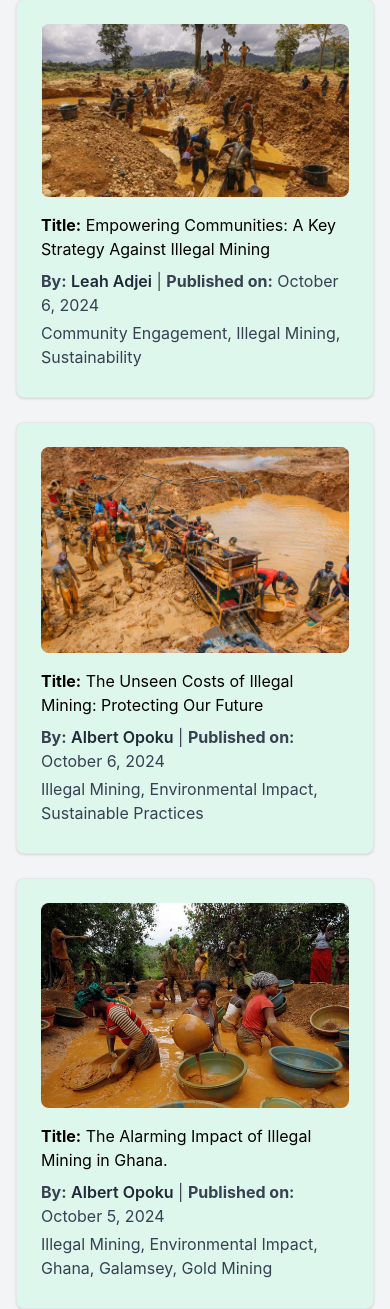
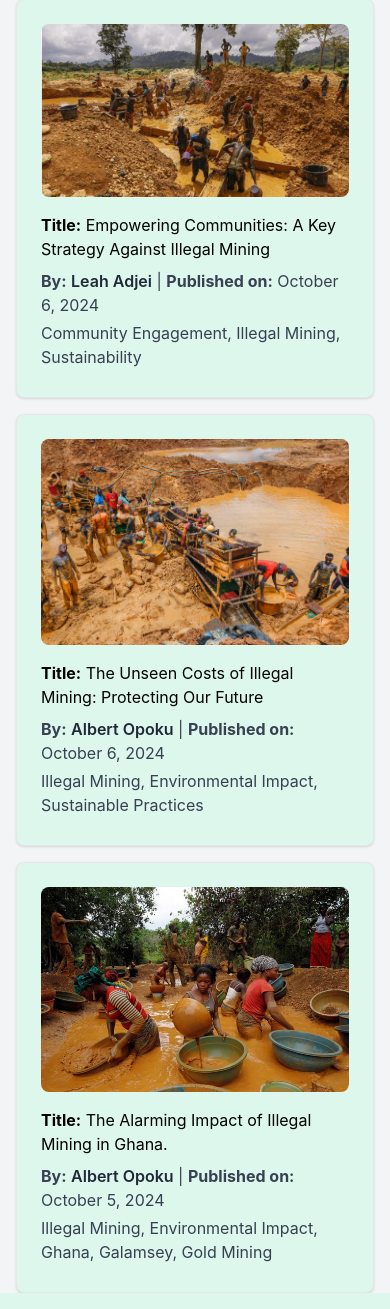
Before and after one commit to oRocket/Ghana_illegal_mining_report_system, a Django app: page /blogs/ in a window 390 px wide. Shown: the part 165-1474 px from the top of the page. Run offline with Django 5.2, Linux system fonts and the light colour scheme; data comes from the database, SQL or seed files in the repository; some libraries are stand-ins or nearby versions.

Commit message:
Fixed blog list gaps

```diff
--- a/reports/templates/reports/blog_list.html
+++ b/reports/templates/reports/blog_list.html
@@ -5,7 +5,7 @@
 <div class="container mx-auto mt-8 pt-16">
     <h1 class="text-3xl font-bold mb-8 text-center">All Blog Posts</h1>
 
-    <div class="flex flex-wrap justify-between gap-6 px-4 md:px-6 lg:px-8">
+    <div class="flex flex-wrap justify-between gap-4 px-4 md:px-6 lg:px-8">
         {% for post in blog_posts %}
             <a href="{% url 'blog_detail' post.id %}" class="max-w-sm flex-grow p-6 bg-green-100 border border-gray-200 rounded-lg shadow dark:bg-gray-800 dark:border-gray-700 blog-card">
                 {% if post.images %}
```
